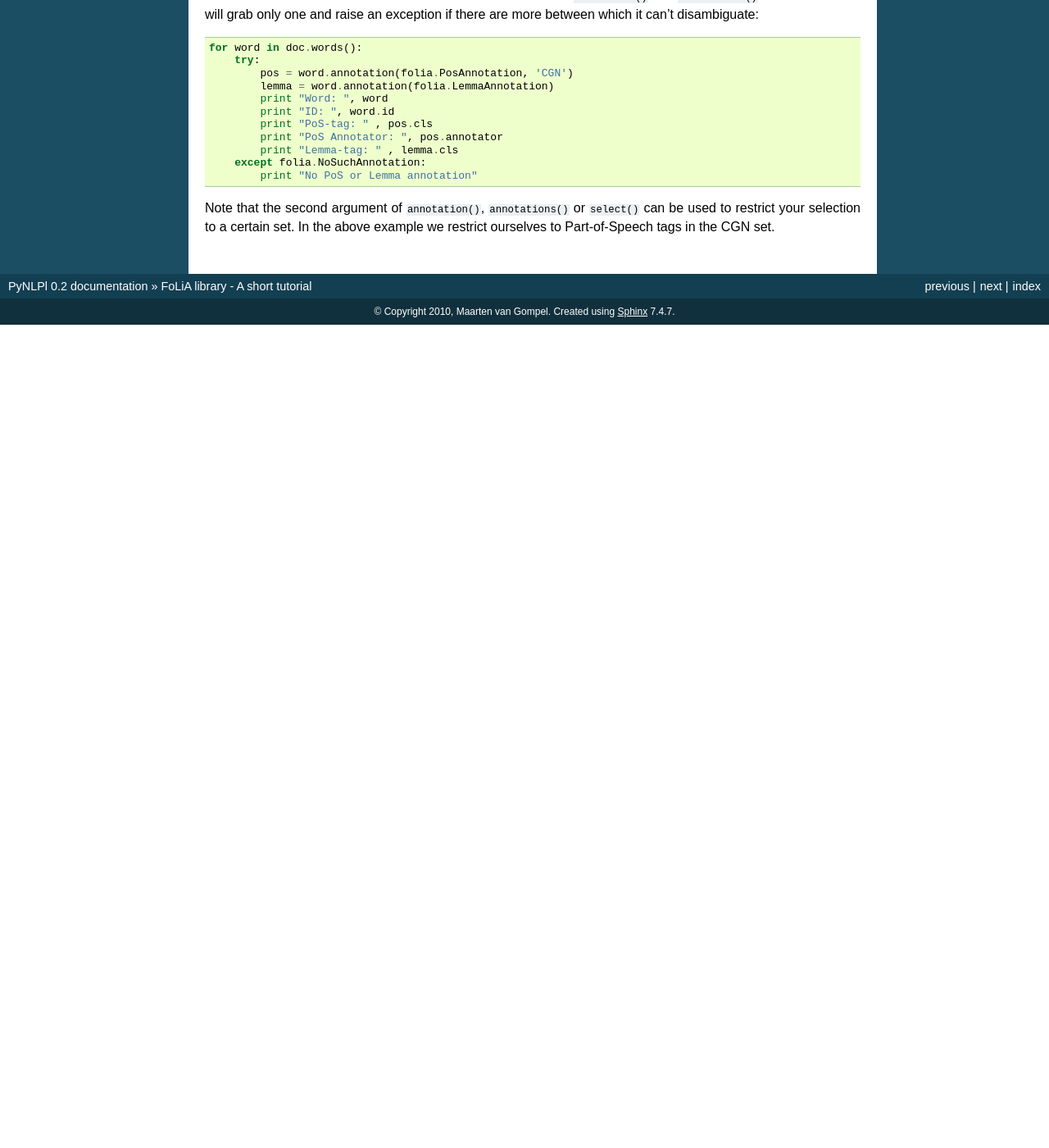
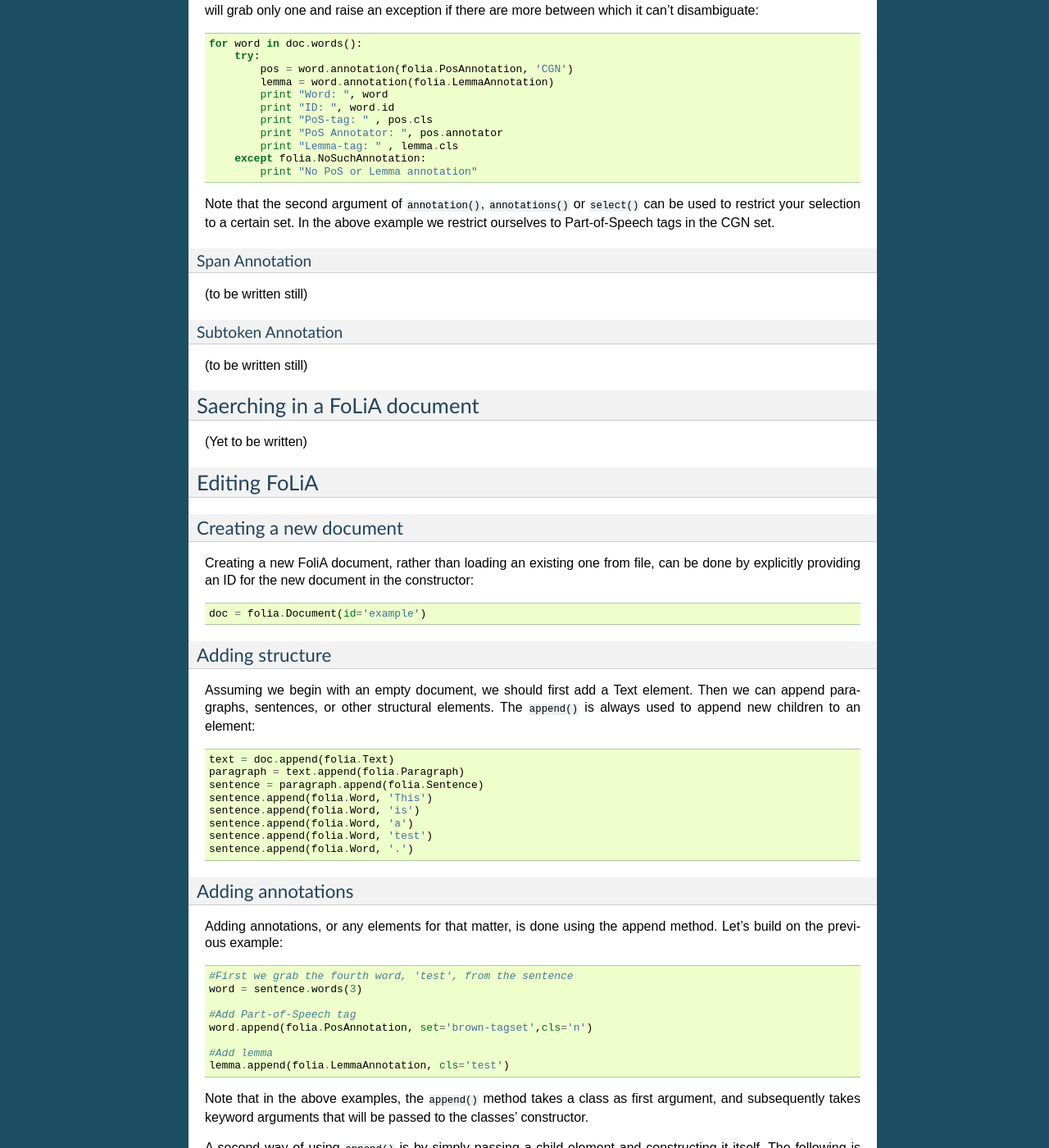
Before and after one commit to proycon/pynlpl, a Sphinx documentation site: the page built from docs/folia.rst, in a window 1280 px wide and 1400 px high, scrolled down 2460 px. Shown: the whole window at 82% size. Built offline with Sphinx 7.4.7, drawn with Linux system fonts in a browser that asks for light colours; before the commit the page ends 2856 px from its top, so only the background shows below that; some of the changed text lies outside the part shown.

Commit message:
more documentation, yay!
git-svn-id: https://ilk.uvt.nl/svn/trunk/sources/pynlpl@10480 12f355fe-0486-481a-ad91-c297ab22b4e3

```diff
--- a/docs/folia.rst
+++ b/docs/folia.rst
@@ -4,8 +4,13 @@ FoLiA library - A short tutorial
 
 This short tutorial will introduce the FoLiA python library, part of PyNLPl. The FoLiA library provides an Application Programming Interface for the reading, creation and manipulation of FoLiA XML documents.
 
+
+
+Reading FoLiA
+===================
+
 Loading a document
-========================
+-------------------------------
 
 Any script that uses FoLiA starts with the import::
 
@@ -86,7 +88,7 @@ If you want to iterate over all of the child elements of a certain element, rega
 If applied recursively this allows you in principle to traverse the entire element tree.
 
 Select method
-++++++++++++++++
+----------------------
 
 There is a generic method available on all elements to select child elements of any desired class. This method is by default applied recursively. Internally, the paragraphs(), words() and sentences() methods seen above are simply shortcuts that make use of the select method::
 
@@ -98,7 +100,8 @@ There is a generic method available on all elements to select child elements of
 Note that the select method is by default recursive, set the third argument to False to make it non-recursive. The second argument can be used for restricting matches to a specific set.
 
 Common attributes
-=================
+-----------------------
+
 
 As you know, the FoLiA paradigm introduces 'sets', 'classes', `annotator' with `annotator types' and `confidence' values. These attributes are easily accessible on any element that has them:
 
@@ -113,7 +116,7 @@ Attributes that are not available for certain elements, or not set, default to N
 
 
 Annotations
-=================
+--------------------
 
 FoLiA is of course a format for linguistic annotation. So let's see at how to obtain annotations. This can be done using annotations() or annotation(), which is very similar to the select method, except that it will raise an exception when no such annotation is found. The difference between ``annotation()`` and ``annotations()`` is that the former will grab only one and raise an exception if there are more between which it can't disambiguate::
 
@@ -130,3 +133,89 @@ FoLiA is of course a format for linguistic annotation. So let's see at how to ob
             print "No PoS or Lemma annotation"
 
 Note that the second argument of ``annotation()``, ``annotations()`` or ``select()`` can be used to restrict your selection to a certain set. In the above example we restrict ourselves to Part-of-Speech tags in the CGN set.
+
+Span Annotation
++++++++++++++++++++
+
+(to be written still)
+
+Subtoken Annotation
++++++++++++++++++++++
+
+(to be written still)
+
+Saerching in a FoLiA document
+================================
+
+(Yet to be written)
+
+Editing FoLiA
+======================
+
+Creating a new document
+-------------------------
+
+Creating a new FoliA document, rather than loading an existing one from file, can be done by explicitly providing an ID for the new document in the constructor::
+
+    doc = folia.Document(id='example')
+
+
+Adding structure
+-------------------------
+
+Assuming we begin with an empty document, we should first add a Text element. Then we can append paragraphs, sentences, or other structural elements. The ``append()`` is always used to append new children to an element::
+
+    text = doc.append(folia.Text)
+    paragraph = text.append(folia.Paragraph)
+    sentence = paragraph.append(folia.Sentence)
+    sentence.append(folia.Word, 'This')
+    sentence.append(folia.Word, 'is')
+    sentence.append(folia.Word, 'a')
+    sentence.append(folia.Word, 'test')
+    sentence.append(folia.Word, '.')
+
+Adding annotations
+-------------------------
+
+Adding annotations, or any elements for that matter, is done using the append method. Let's build on the previous example::
+
+    #First we grab the fourth word, 'test', from the sentence
+    word = sentence.words(3)
+
+    #Add Part-of-Speech tag
+    word.append(folia.PosAnnotation, set='brown-tagset',cls='n')
+
+    #Add lemma
+    lemma.append(folia.LemmaAnnotation, cls='test')
+
+
+Note that in the above examples, the ``append()`` method takes a class as first argument, and subsequently takes keyword arguments that will be passed to the classes' constructor.
+
+A second way of using ``append()`` is by simply passing a child element and constructing it itself. The following is equivalent to the above example:
+
+    #First we grab the fourth word, 'test', from the sentence
+    word = sentence.words(3)
+
+    #Add Part-of-Speech tag
+    word.append( folia.PosAnnotation(doc, set='brown-tagset',cls='n') )
+
+    #Add lemma
+    lemma.append( folia.LemmaAnnotation(doc , cls='test') )
+
+The append method always returns that which was appended.
+
+In the above example we first instantiate a PosAnnotatation and a LemmaAnnotation. Instantiation of any element follows the following pattern::
+
+    Class(document, *children, **kwargs)
+
+
+The common attributes are set using equally named keyword arguments:
+
+ * id
+ * cls
+ * set
+ * annotator
+ * annotatortype
+ * confidence
+
+Instead of setting ``id``. you can also set the keyword argument ``generate_id_in`` and pass it another element, an ID will be automatically generated, based on the ID of the element passed. When you use the first method of appending, instatation with ``generate_id_in`` will take place automatically behind the screens when applicable.
```
Also changed, not shown: other parts of docs/folia.rst (+0 -3 lines).
